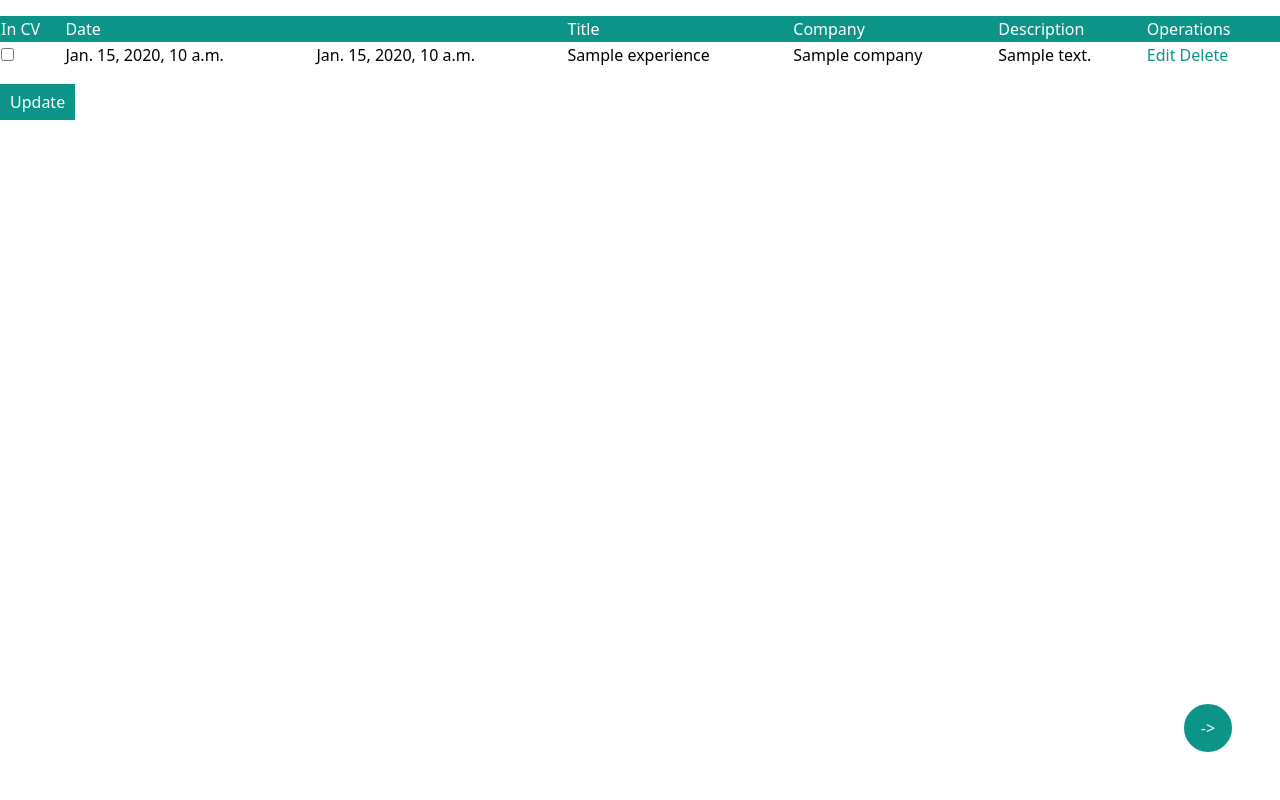
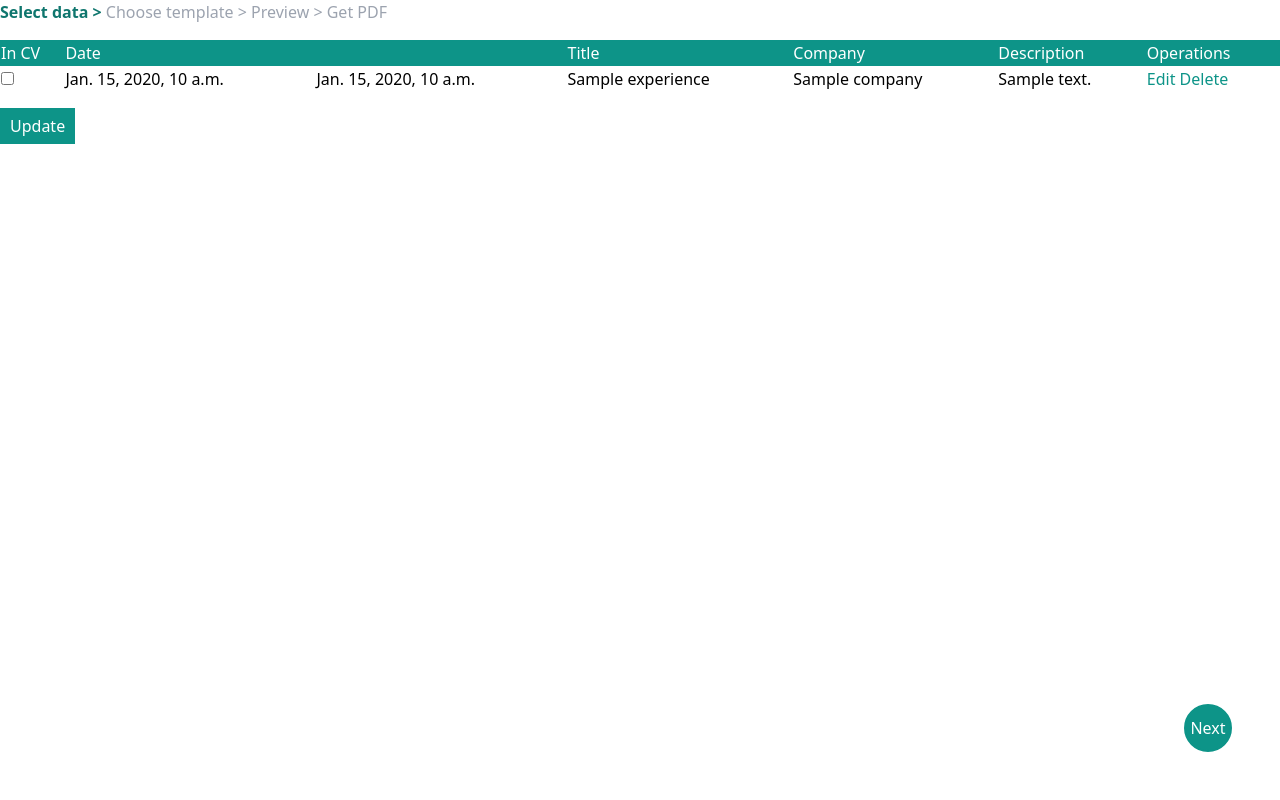
Before and after one commit to JoeyStk/CV_Generator, a Django app: template cv_generator/main/templates/selection/work_experience_list.html in a window 1280 px wide. Run offline with Django 3.2, Linux system fonts and the light colour scheme; the template is opened without the code that fills it: most values are stand-ins (such as "Sample title", 1, 10 or a date in 2020).

Commit message:
Add breadcrumbs

```diff
--- a/cv_generator/main/static/output.css
+++ b/cv_generator/main/static/output.css
@@ -691,12 +631,27 @@ video {
   justify-content: center;
 }
 
-.rounded {
-  border-radius: 0.25rem;
+.rounded-full {
+  border-radius: 9999px;
 }
 
-.rounded-full {
-  border-radius: 9999px;
+.px-2 {
+  padding-left: 0.5rem;
+  padding-right: 0.5rem;
+}
+
+.font-bold {
+  font-weight: 700;
+}
+
+.text-gray-400 {
+  --tw-text-opacity: 1;
+  color: rgb(156 163 175 / var(--tw-text-opacity));
+}
+
+.text-teal-700 {
+  --tw-text-opacity: 1;
+  color: rgb(15 118 110 / var(--tw-text-opacity));
 }
 
 a {
--- /dev/null
+++ b/cv_generator/main/templates/includes/breadcrumbs.html
@@ -0,0 +1,6 @@
+<span
+class="font-bold text-teal-700">Select data ></span>
+<span
+class="{% if step < 2 %}text-gray-400{% else %} font-bold text-teal-700 {% endif %}">Choose template > </span>
+<span class="{% if step < 3 %}text-gray-400{% else %} font-bold text-teal-700 {% endif %}">Preview ></span>
+<span class="{% if step < 4 %}text-gray-400{% else %} font-bold text-teal-700 {% endif %}">Get PDF</span>
--- /dev/null
+++ b/cv_generator/main/templates/includes/next_step.html
@@ -0,0 +1 @@
+<a class="btn rounded-full fixed bottom-12 right-12 flex items-center justify-center hover:no-underline w-12 h-12" href="#">Next</a>
--- a/cv_generator/main/templates/selection/work_experience_list.html
+++ b/cv_generator/main/templates/selection/work_experience_list.html
@@ -1,5 +1,6 @@
 {% extends "_base.html" %}
 {% block content %}
+{% include "includes/breadcrumbs.html" with step=1 %}
 <form method="post">
     {% csrf_token %}
     <table class="w-full my-4">
@@ -52,5 +53,5 @@
     </table>
     <button type="submit" class="btn">Update</button>
 </form>
-<a class="btn rounded-full fixed bottom-12 right-12 flex items-center justify-center hover:no-underline w-12 h-12" href="#">-></a>
+{% include "includes/next_step.html" %}
 {% endblock %}
```
Also changed, not shown: other parts of cv_generator/main/static/output.css (+9 -69 lines), cv_generator/db.sqlite3.
